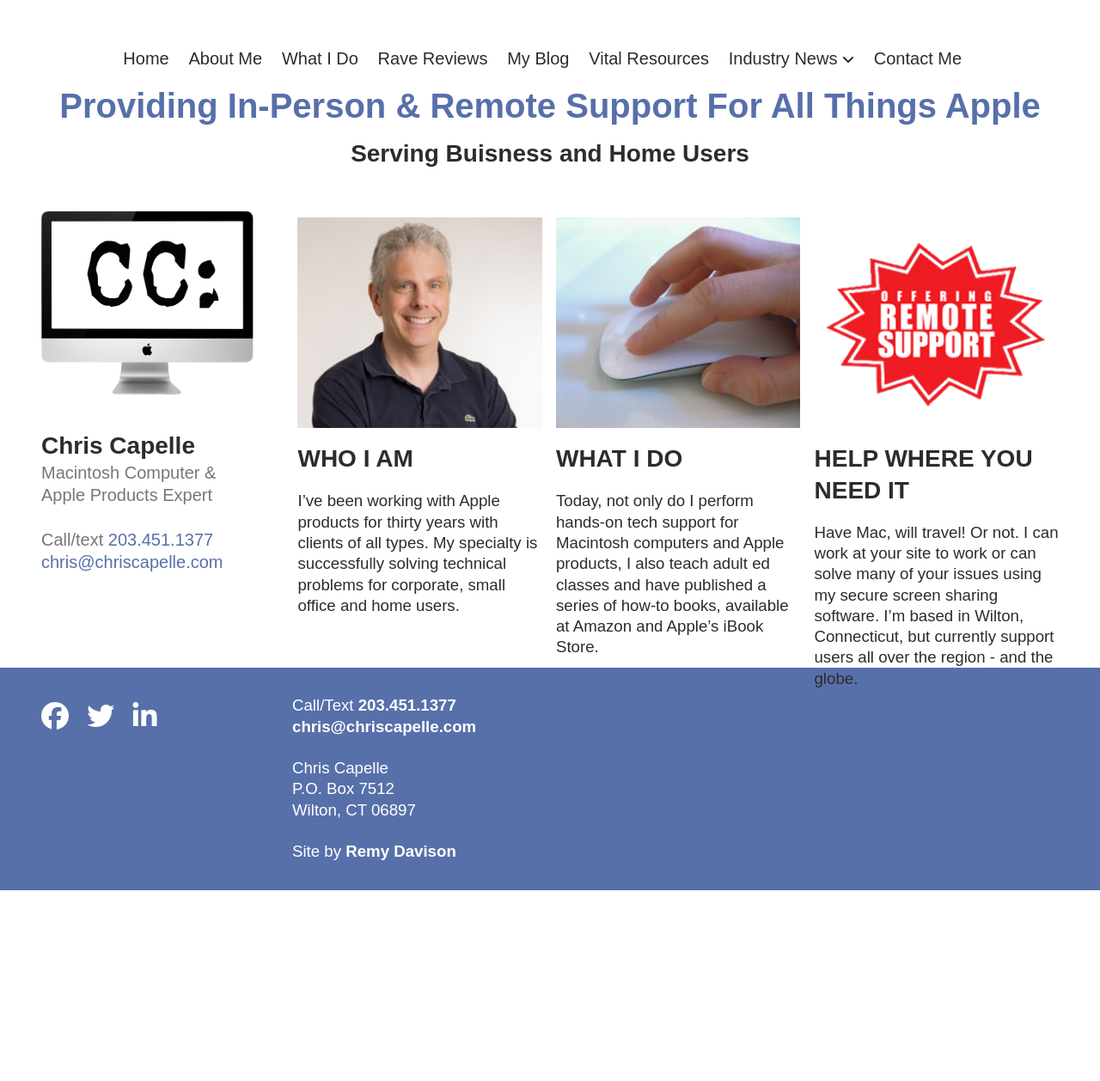
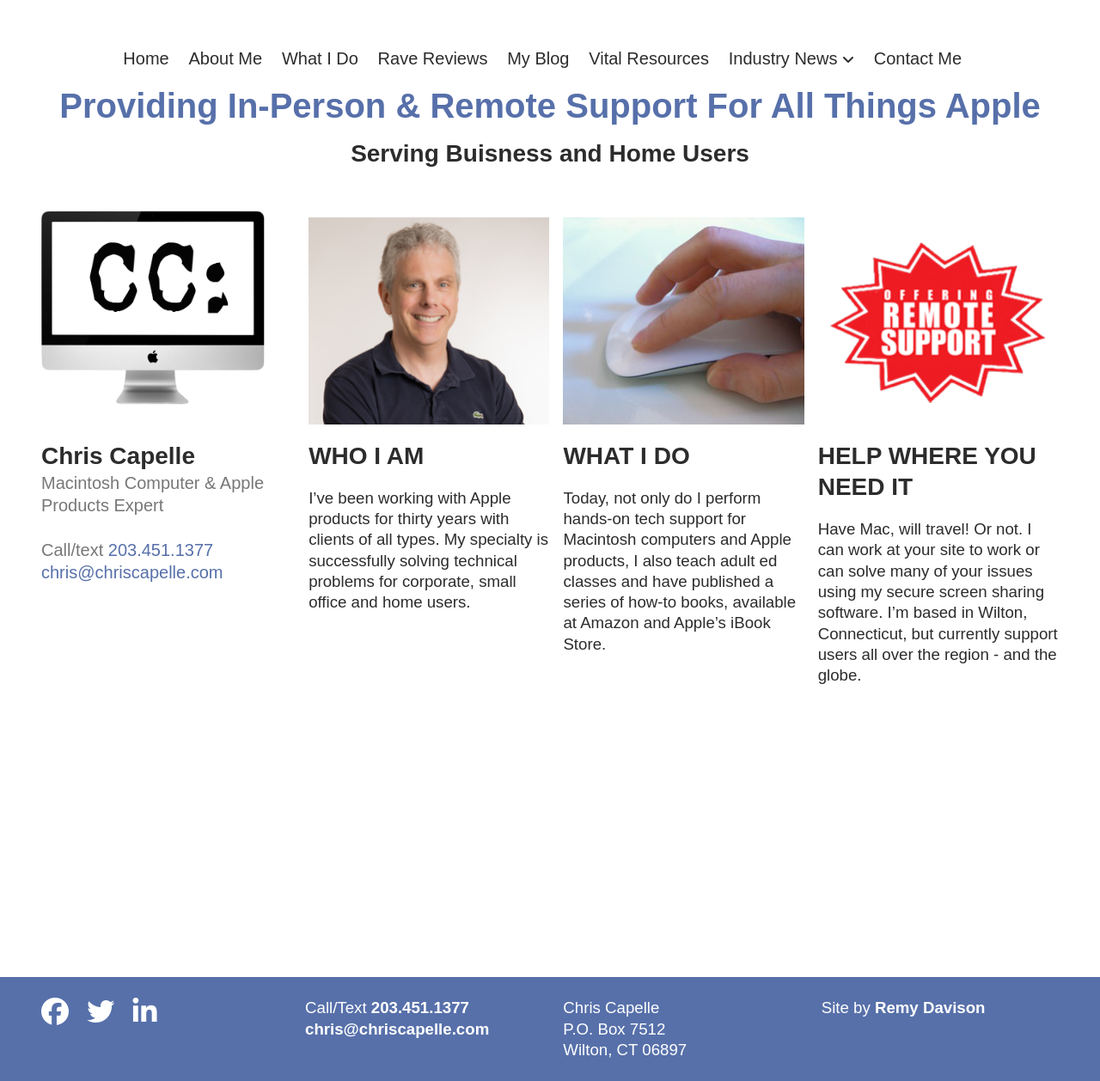
Before and after one commit to rendavison/chrisCapelle, a Jekyll site: the page built from index.html, in a window 1280 px wide. Shown: the whole page at 86% size. Built offline with Jekyll 4.4.1, drawn with Linux system fonts in a browser that asks for light colours; nearby versions of some CDN libraries; some web fonts are replaced; before the commit the page ends 1036 px from its top, so only the background shows below that.

Commit message:
fixed footer columns

```diff
--- a/_includes/footer.html
+++ b/_includes/footer.html
@@ -12,14 +12,18 @@
       </a>
     </div>
     <div class="contact">
-      Call/Text <a href="tel:2034511377" aria-label="203-451-1377">203.451.1377</a><br />
-      <a href="mailto:chris@chriscapelle.com" aria-label="chris@chriscapelle.com; opens email application">chris@chriscapelle.com</a><br />
-      <br />
-      Chris Capelle<br />
-      P.O. Box 7512<br />
-      Wilton, CT 06897<br />
-      <br />
-      Site by <a href="https://remydavison.com" target="_blank" aria-label="Remy Davison">Remy Davison</a>
+      <section>
+        Call/Text <a href="tel:2034511377" aria-label="203-451-1377">203.451.1377</a><br />
+        <a href="mailto:chris@chriscapelle.com" aria-label="chris@chriscapelle.com; opens email application">chris@chriscapelle.com</a>
+      </section>
+      <section>
+        Chris Capelle<br />
+        P.O. Box 7512<br />
+        Wilton, CT 06897<br />
+      </section>
+      <section>
+        Site by <a href="https://remydavison.com" target="_blank" aria-label="Remy Davison">Remy Davison</a>
+      </section>
     </div>
   </div>
 </footer>
--- a/_sass/_base.scss
+++ b/_sass/_base.scss
@@ -49,7 +49,7 @@ main {
   display: flex;
   flex: 1;
   justify-content: space-between;
-  height: 60vh;
+  min-height: 100vh;
   max-width: 1200px;
   padding: .5rem;
   padding-bottom: 2rem;
@@ -57,7 +57,7 @@ main {
   margin: auto;
 
   .content {
-    width: 80%;
+    width: 75%;
     margin-left: 1.66%;
   }
 }
--- a/_sass/_footer.scss
+++ b/_sass/_footer.scss
@@ -1,7 +1,7 @@
 footer {
   background-color: $accent;
   box-sizing: border-box;
-  padding: 2rem;
+  padding: 1rem;
   margin: auto;
   width: 100%;
   height: auto;
@@ -9,12 +9,14 @@ footer {
   .footer-info {
     margin: auto;
     max-width: 1200px;
+    display: flex;
 
     .socials {
       width: 25%;
-      float: left;
       padding: .5rem;
+      padding-right: 0;
       box-sizing: border-box;
+      display: block;
 
       i {
         margin-right: 1rem;
@@ -24,9 +26,26 @@ footer {
     }
 
     .contact {
-      width: 73%;
+      width: 75%;
       color: white;
       display: inline-block;
+      margin-left: 1.66%;
+      display: flex;
+
+      section {
+        flex-grow: 1;
+        flex-basis: 0;
+        margin: 0.5rem;
+        width: 33.33%;
+
+        &:first-of-type {
+          margin-left: 0;
+        }
+
+        &:last-of-type {
+          margin-right: 0;
+        }
+      }
 
       a {
         color: white;
--- a/_sass/_sidebar.scss
+++ b/_sass/_sidebar.scss
@@ -3,9 +3,6 @@ main .sidebar {
   display: block;
   height: auto;
   width: auto;
-}
-
-main .sidebar {
   width: 25%;
   padding-right: 2rem;
 
```
Also changed, not shown: _sass/_mobile-queries.scss (renamed from _sass/mobile-queries.scss), _sass/_reset.scss (renamed from _sass/reset.scss).
